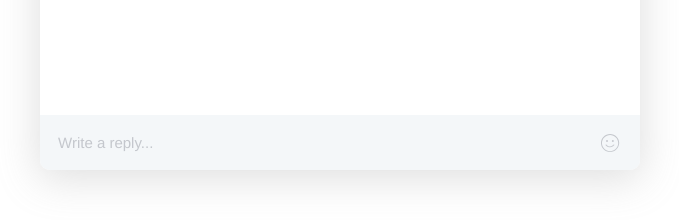
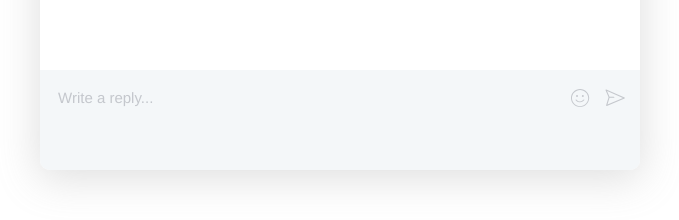
Before and after one commit to zk524/fakewallet-chat-demo, a React (Create React App) app: page / in a window 1280 px wide. Shown: the part 530-750 px from the top of the page, without its empty margins (300-979 px from the left). Built offline with nearby package versions, Linux system fonts and the light colour scheme; what emoji-js would draw is missing.

Commit message:
clearify

```diff
--- a/src/App.jsx
+++ b/src/App.jsx
@@ -1,17 +1,23 @@
 import React, { useState, useRef, useEffect } from 'react'
 import Linkify from 'react-linkify'
-import UserInput from './UserInput'
-import FileIcon from './components/FileIcon'
+import EmojiConvertor from 'emoji-js'
+import EmojiIcon from './components/EmojiIcon'
+import SendIcon from './components/SendIcon'
 import chatIconUrl from './assets/chat-icon.svg'
+import emojiData from './assets/emojiData'
 import incomingMessageSound from './assets/notification.mp3'
 
 const notifyAudio = new Audio(incomingMessageSound)
+const emojiConvertor = new EmojiConvertor()
+emojiConvertor.init_env()
 
 export default () => {
   const [messageList, setMessageList] = useState([
     { type: 'text', author: 'wallet', data: { text: 'Welcome to Fake Wallet!' } },
   ])
+  const [state, setState] = useState({ inputActive: false, inputHasText: false, emojiPickerIsOpen: false })
   const messageRef = useRef(null)
+  const inputRef = useRef(null)
 
   useEffect(() => {
     const last = messageList.slice(-1)[0]
@@ -33,7 +39,7 @@ export default () => {
         </div>
         <div className="sc-message-list" ref={messageRef}>
           {messageList.map((message, i) => (
-            <div className="sc-message" key={i}>
+            <div className="sc-message" key={'message' + i}>
               <div className={`sc-message--content ${message.author === 'me' ? 'sent' : 'received'}`}>
                 <div className="sc-message--avatar" style={{ backgroundImage: `url(${chatIconUrl})` }}></div>
                 {message.type === 'text' && (
@@ -42,32 +48,78 @@ export default () => {
                   </div>
                 )}
                 {message.type === 'emoji' && <div className="sc-message--emoji">{message.data.emoji}</div>}
-                {message.type === 'file' && (
-                  <a className="sc-message--file" href={message.data.url} download={message.data.fileName}>
-                    <FileIcon />
-                    <p>{message.data.fileName}</p>
-                  </a>
-                )}
               </div>
             </div>
           ))}
         </div>
-        <UserInput
-          onSubmit={(message) => setMessageList([...messageList, message])}
-          onFilesSelected={(fileList) => {
-            setMessageList([
-              ...messageList,
-              {
-                type: 'file',
-                author: 'me',
-                data: {
-                  url: window.URL.createObjectURL(fileList[0]),
-                  fileName: fileList[0].name,
-                },
-              },
-            ])
-          }}
-        />
+
+        <form className={`sc-user-input ${state.inputActive ? 'active' : ''}`}>
+          <div
+            role="button"
+            tabIndex="0"
+            onFocus={() => setState({ ...state, inputActive: true })}
+            onBlur={() => setState({ ...state, inputActive: false })}
+            ref={inputRef}
+            onKeyDown={(e) => {
+              if (e.key === 'Enter' && !e.shiftKey) {
+                e.preventDefault()
+                const text = inputRef.current.textContent
+                if (text && text.length > 0) {
+                  setMessageList([...messageList, { author: 'me', type: 'text', data: { text } }])
+                  inputRef.current.innerHTML = ''
+                }
+              }
+            }}
+            onKeyUp={(e) =>
+              setState({ ...state, inputHasText: e.target.innerHTML.length !== 0 && e.target.innerText !== '\n' })
+            }
+            contentEditable="true"
+            placeholder="Write a reply..."
+            className="sc-user-input--text"
+          ></div>
+          <div className="sc-user-input--buttons">
+            <div className="sc-user-input--button">
+              <EmojiIcon
+                onClick={(e) => {
+                  e.preventDefault()
+                  setState({ ...state, emojiPickerIsOpen: !state.emojiPickerIsOpen })
+                }}
+                isActive={state.emojiPickerIsOpen}
+                tooltip={
+                  <div className="sc-popup-window">
+                    <div className={`sc-popup-window--cointainer ${state.emojiPickerIsOpen ? '' : 'closed'}`}>
+                      <div className="sc-emoji-picker">
+                        <div className="sc-emoji-picker--category">
+                          {emojiData.map(({ emoji }) => (
+                            <span
+                              className="sc-emoji-picker--emoji"
+                              key={emoji}
+                              onClick={() => {
+                                setState({ ...state, emojiPickerIsOpen: false })
+                                if (state.inputHasText) inputRef.current.innerHTML += emoji
+                                else setMessageList([...messageList, { author: 'me', type: 'emoji', data: { emoji } }])
+                              }}
+                            >
+                              {emoji}
+                            </span>
+                          ))}
+                        </div>
+                        )
+                      </div>
+                    </div>
+                  </div>
+                }
+              />
+            </div>
+            <div className="sc-user-input--button">
+              <SendIcon
+                onClick={() => {
+                  console.log(1)
+                }}
+              />
+            </div>
+          </div>
+        </form>
       </div>
     </div>
   )
--- a/src/UserInput.jsx
+++ /dev/null
@@ -1,80 +0,0 @@
-import { useState, useRef } from 'react'
-import EmojiIcon from './components/EmojiIcon'
-import EmojiConvertor from 'emoji-js'
-import emojiData from './assets/emojiData'
-
-const emojiConvertor = new EmojiConvertor()
-emojiConvertor.init_env()
-
-export default (props) => {
-  const [state, setState] = useState({
-    inputActive: false,
-    inputHasText: false,
-    emojiPickerIsOpen: false,
-    emojiFilter: '',
-  })
-  const userInput = useRef(null)
-
-  return (
-    <form className={`sc-user-input ${state.inputActive ? 'active' : ''}`}>
-      <div
-        role="button"
-        tabIndex="0"
-        onFocus={() => setState({ ...state, inputActive: true })}
-        onBlur={() => setState({ ...state, inputActive: false })}
-        ref={userInput}
-        onKeyDown={(e) => {
-          if (e.key === 'Enter' && !e.shiftKey) {
-            e.preventDefault()
-            const text = userInput.current.textContent
-            if (text && text.length > 0) {
-              props.onSubmit({ author: 'me', type: 'text', data: { text } })
-              userInput.current.innerHTML = ''
-            }
-          }
-        }}
-        onKeyUp={(e) =>
-          setState({ ...state, inputHasText: e.target.innerHTML.length !== 0 && e.target.innerText !== '\n' })
-        }
-        contentEditable="true"
-        placeholder="Write a reply..."
-        className="sc-user-input--text"
-      ></div>
-      <div className="sc-user-input--buttons">
-        <div className="sc-user-input--button">
-          <EmojiIcon
-            onClick={(e) => {
-              e.preventDefault()
-              setState({ ...state, emojiPickerIsOpen: !state.emojiPickerIsOpen })
-            }}
-            isActive={state.emojiPickerIsOpen}
-            tooltip={
-              <div className="sc-popup-window">
-                <div className={`sc-popup-window--cointainer ${state.emojiPickerIsOpen ? '' : 'closed'}`}>
-                  <div className="sc-emoji-picker">
-                    <div className="sc-emoji-picker--category">
-                      {emojiData.map(({ emoji }) => (
-                        <span
-                          className="sc-emoji-picker--emoji"
-                          key={emoji}
-                          onClick={() => {
-                            setState({ ...state, emojiPickerIsOpen: false })
-                            if (state.inputHasText) userInput.current.innerHTML += emoji
-                            else props.onSubmit({ author: 'me', type: 'emoji', data: { emoji } })
-                          }}
-                        >
-                          {emoji}
-                        </span>
-                      ))}
-                    </div>
-                    )
-                  </div>
-                </div>
-              </div>
-            }
-          />
-        </div>
-      </div>
-    </form>
-  )
-}
--- a/src/components/FileIcon.js
+++ /dev/null
@@ -1,40 +0,0 @@
-export default (props) => {
-  return (
-    <button
-      onFocus={props.onFocus}
-      onBlur={props.onBlur}
-      onClick={(e) => {
-        e.preventDefault()
-        props.onClick && props.onClick(e)
-      }}
-      className="sc-user-input--file-icon-wrapper"
-    >
-      <svg
-        version="1.1"
-        className="sc-user-input--file-icon"
-        xmlns="http://www.w3.org/2000/svg"
-        x="0px"
-        y="0px"
-        width="60px"
-        height="60px"
-        viewBox="0 0 55 55"
-        enableBackground="new 0 0 60 60"
-      >
-        <g>
-          <path
-            d="M43.922,6.653c-2.643-2.644-6.201-4.107-9.959-4.069c-3.774,0.019-7.32,1.497-9.983,4.161l-12.3,12.3l-8.523,8.521
-            c-4.143,4.144-4.217,10.812-0.167,14.862c1.996,1.996,4.626,2.989,7.277,2.989c2.73,0,5.482-1.055,7.583-3.156l15.547-15.545
-            c0.002-0.002,0.002-0.004,0.004-0.005l5.358-5.358c1.394-1.393,2.176-3.24,2.201-5.2c0.026-1.975-0.716-3.818-2.09-5.192
-            c-2.834-2.835-7.496-2.787-10.394,0.108L9.689,29.857c-0.563,0.563-0.563,1.474,0,2.036c0.281,0.28,0.649,0.421,1.018,0.421
-            c0.369,0,0.737-0.141,1.018-0.421l18.787-18.788c1.773-1.774,4.609-1.824,6.322-0.11c0.82,0.82,1.263,1.928,1.247,3.119
-            c-0.017,1.205-0.497,2.342-1.357,3.201l-5.55,5.551c-0.002,0.002-0.002,0.004-0.004,0.005L15.814,40.225
-            c-3.02,3.02-7.86,3.094-10.789,0.167c-2.928-2.929-2.854-7.77,0.167-10.791l0.958-0.958c0.001-0.002,0.004-0.002,0.005-0.004
-            L26.016,8.78c2.123-2.124,4.951-3.303,7.961-3.317c2.998,0.02,5.814,1.13,7.91,3.226c4.35,4.351,4.309,11.472-0.093,15.873
-            L25.459,40.895c-0.563,0.562-0.563,1.473,0,2.035c0.281,0.281,0.65,0.422,1.018,0.422c0.369,0,0.737-0.141,1.018-0.422
-            L43.83,26.596C49.354,21.073,49.395,12.126,43.922,6.653z"
-          />
-        </g>
-      </svg>
-    </button>
-  )
-}
--- a/src/styles/user-input.css
+++ b/src/styles/user-input.css
@@ -1,5 +1,5 @@
 .sc-user-input {
-  min-height: 55px;
+  min-height: 100px;
   margin: 0px;
   position: relative;
   bottom: 0;
```
